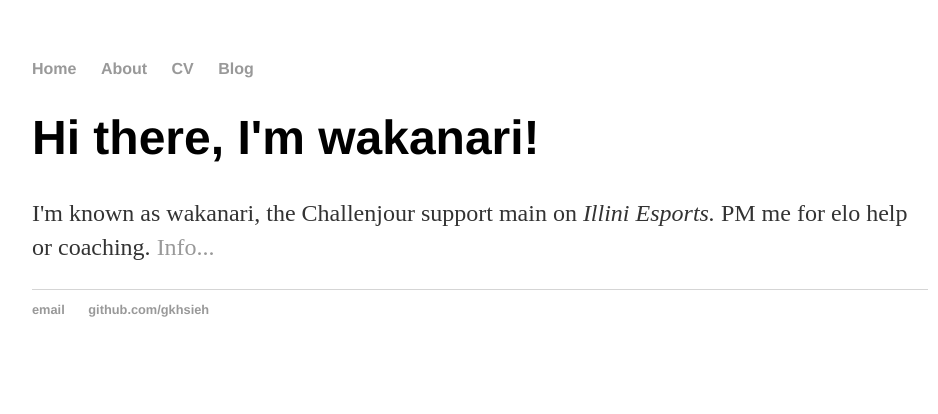
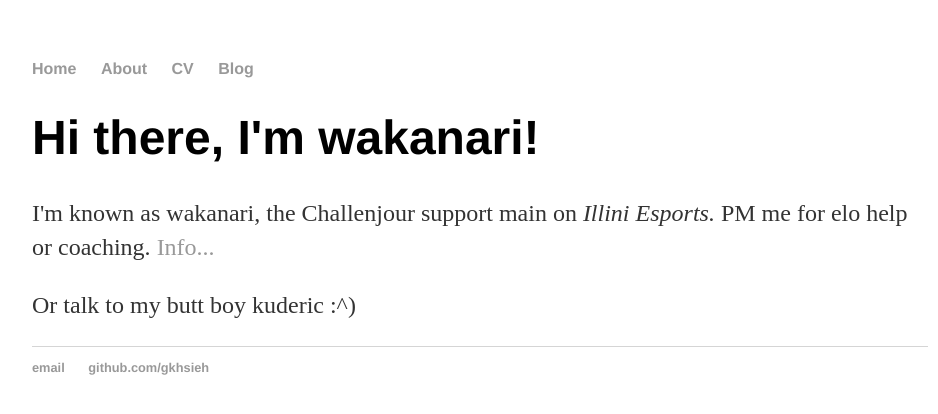
Before and after one commit to gkhsieh/gkhsieh.github.io, a Jekyll site: the page built from index.html, in a window 1280 px wide. Shown: the top 414 px of the page, without its empty margins (160-1098 px from the left). Built offline with Jekyll 4.4.1, drawn with Linux system fonts in a browser that asks for light colours.

Commit message:
Update index.html

```diff
--- a/index.html
+++ b/index.html
@@ -5,4 +5,5 @@ title: wakanari, League of Legends Savant
 <div class="blurb">
 	<h1>Hi there, I'm wakanari!</h1>
 	<p>I'm known as wakanari, the Challenjour support main on <em>Illini Esports.</em> PM me for elo help or coaching. <a href="/about">Info...</a></p>
+	<p>Or talk to my butt boy kuderic :^)</p>
 </div><!-- /.blurb -->
```
